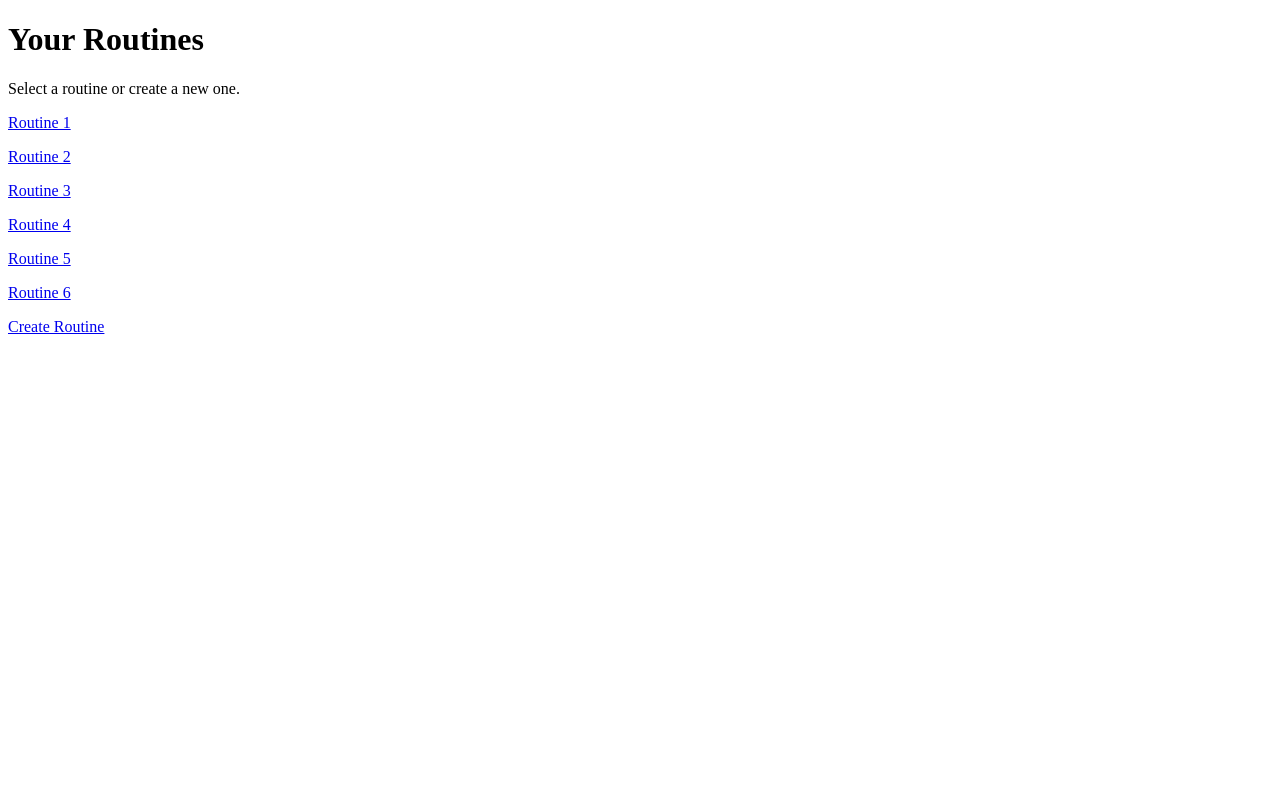
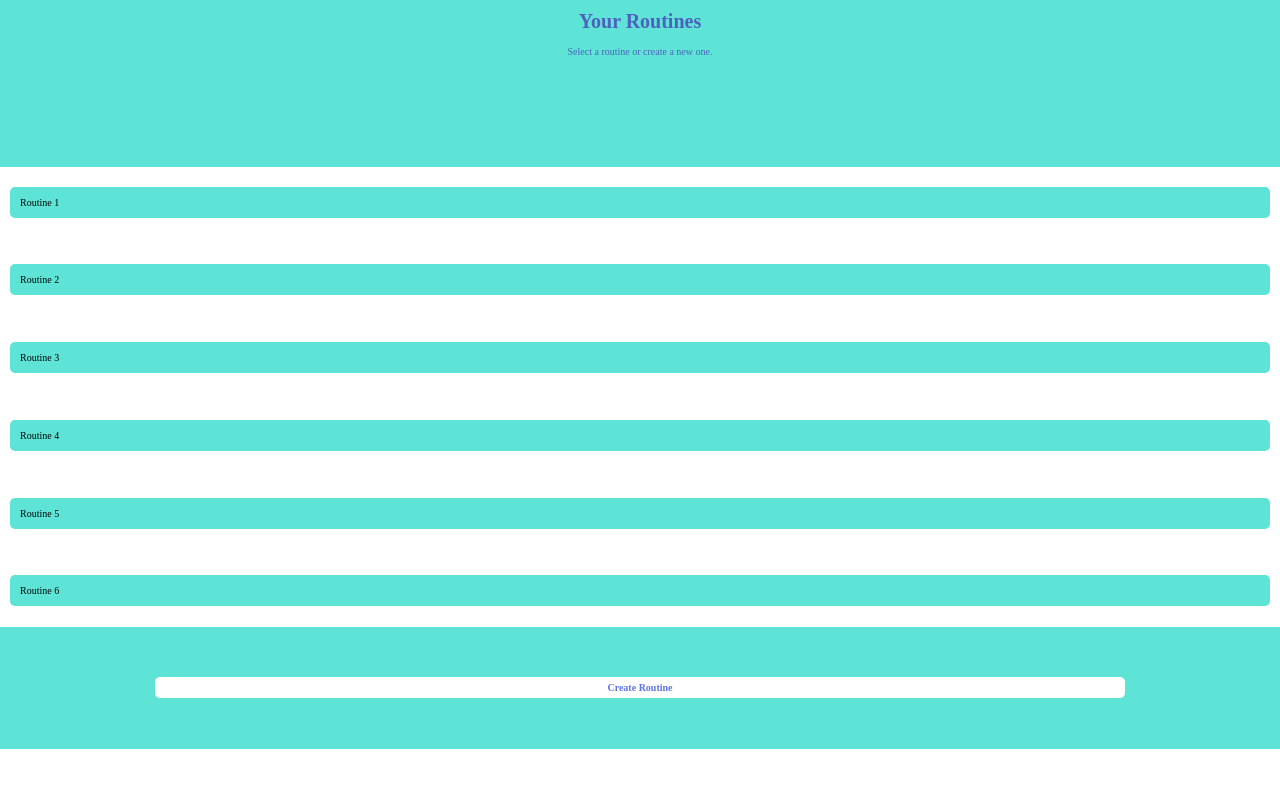
Before and after one commit to Micah456/MyRoutine2, a Flask app: page /app in a window 1280 px wide. Run offline with Flask 3, Linux system fonts and the light colour scheme.

Commit message:
Create index.css
Created index.css and modified index.html accordingly

```diff
--- /dev/null
+++ b/static/index.css
@@ -0,0 +1,59 @@
+html, body {
+    margin: 0;
+    padding: 0;
+    background: #ffffff;
+    color: rgb(0, 0, 0);
+    font-size: 10px;
+}
+
+header {
+    background: #5ee4d6;
+    margin-top: -1.35rem;
+    color:#4e61be;
+    padding: 1rem;
+    text-align: center;
+    height: 20vh;
+}
+
+#routine-div {
+    overflow: scroll;
+    scrollbar-color:  #5ee4d6 #5e74e4;
+    padding: 1rem;
+    display: flex;
+    flex-direction: column;
+    height: 55vh;
+    justify-content: space-between;
+
+
+}
+
+.routine-btn {
+    background: #5ee4d6;
+    padding: 1rem;
+    border-radius: .5rem;
+
+}
+
+.homepage-btn-div {
+    background: #5ee4d6;
+    padding: 0.1rem;
+    display: flex;
+    justify-content: space-around;
+    align-items: center;
+    height: 15vh;
+}
+
+.homepage-btn {
+    color: #5e74e4;
+    background: #ffffff;
+    text-align: center;
+    padding: .5rem;
+    width: 75vw;
+    font-weight: 800;
+    border-radius: .5rem;
+
+}
+
+a {
+    text-decoration: none;
+}
--- a/templates/index.html
+++ b/templates/index.html
@@ -2,7 +2,7 @@
 <html>
     <head>
         <title>My Routine</title>
-        <!-- <link rel="stylesheet" href="../static/index.css"> -->
+        <link rel="stylesheet" href="../static/index.css">
     </head>
     <body>
         <main>
@@ -11,15 +11,15 @@
                 <p>Select a routine or create a new one.</p>
             </header>
             <div id="routine-div">
-                <p class="routine-btn"><a href="#">Routine 1</a></p>
-                <p class="routine-btn"><a href="#">Routine 2</a></p>
-                <p class="routine-btn"><a href="#">Routine 3</a></p>
-                <p class="routine-btn"><a href="#">Routine 4</a></p>
-                <p class="routine-btn"><a href="#">Routine 5</a></p>
-                <p class="routine-btn"><a href="#">Routine 6</a></p>
+                <p class="routine-btn">Routine 1</p>
+                <p class="routine-btn">Routine 2</p>
+                <p class="routine-btn">Routine 3</p>
+                <p class="routine-btn">Routine 4</p>
+                <p class="routine-btn">Routine 5</p>
+                <p class="routine-btn">Routine 6</p>
             </div>
             <div class=homepage-btn-div>
-                <p class="homepage-btn"><a href="/app/routine/create">Create Routine</a></p>
+                <p id="create-routine-btn" class="homepage-btn">Create Routine</p>
             </div>
         </main>
     </body>
```
